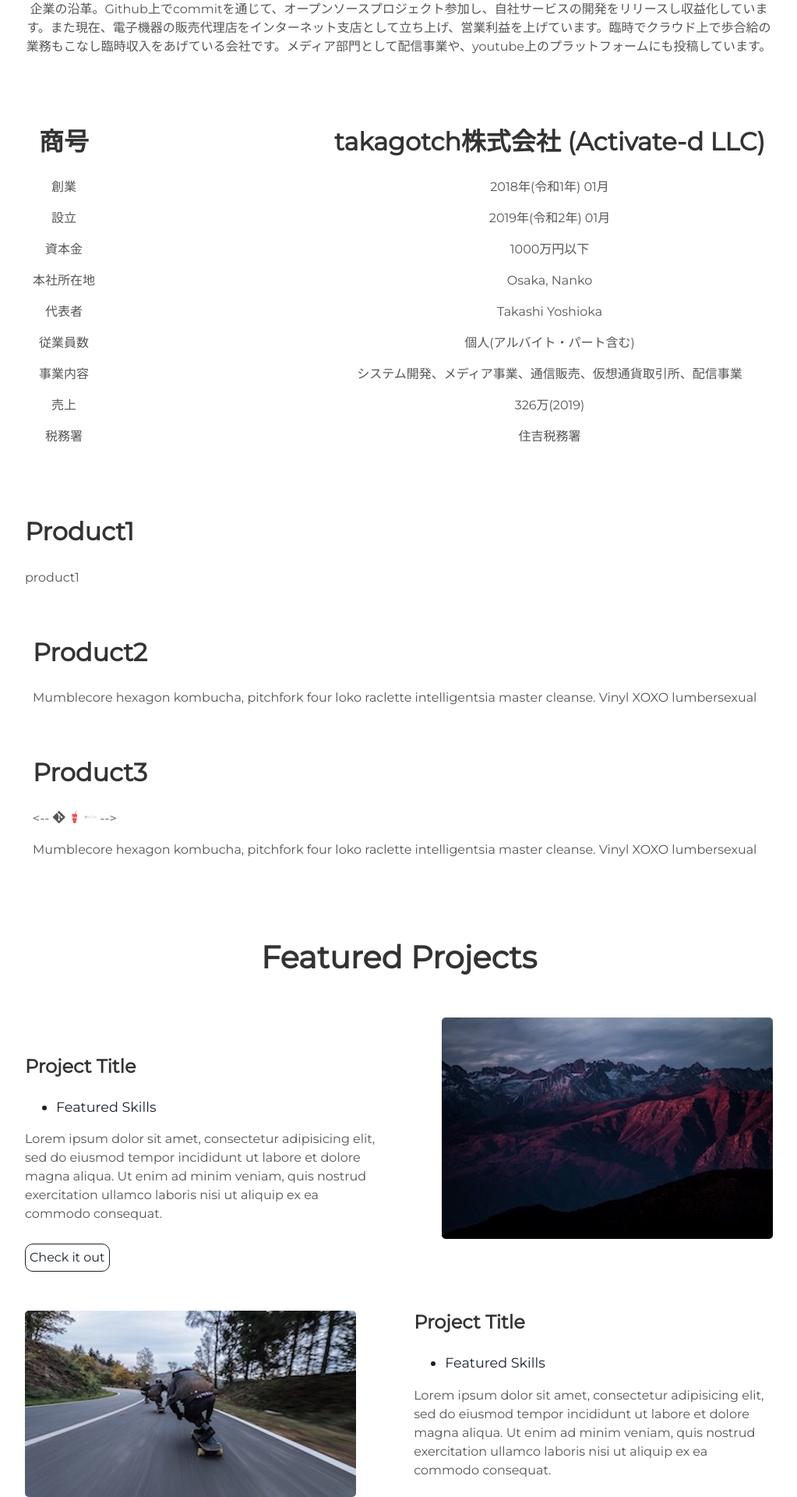
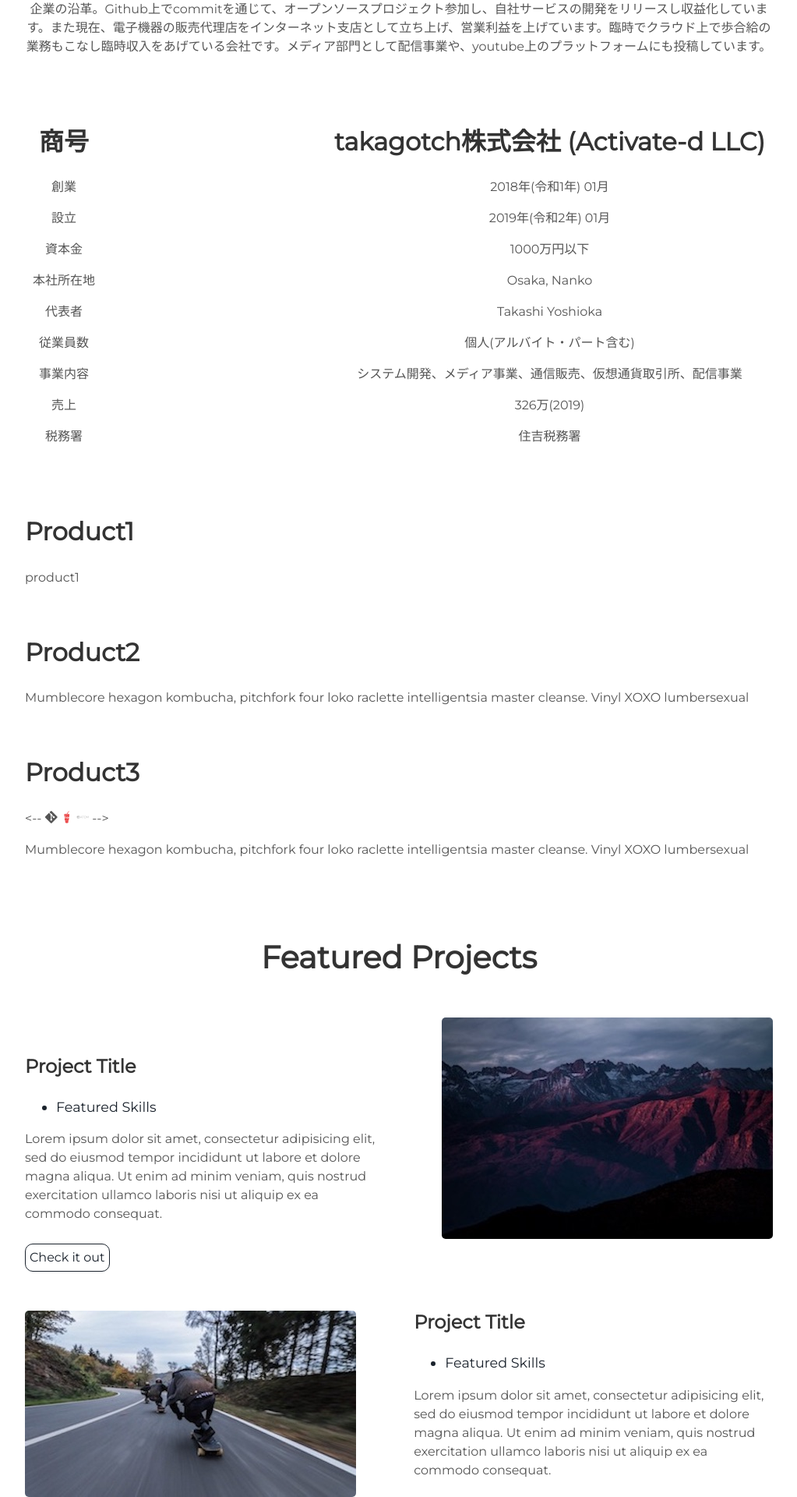
Before and after one commit to takagotch/page351, a Jekyll site: the page built from index.html, in a window 1280 px wide. Shown: the part 1057-2977 px from the top of the page at 78% size, without its empty margins (128-1151 px from the left). Built offline with Jekyll 4.4.1, drawn with Linux system fonts in a browser that asks for light colours.

Commit message:
Update about.html

```diff
--- a/_includes/about.html
+++ b/_includes/about.html
@@ -119,7 +119,7 @@
   </div>
 
   <div class="user2">
-    <div class="tech2">
+    <div class="tech1">
      <h2>Product1</h2>
      <!--
       <i class="devicon-html5-plain-wordmark"></i>
@@ -129,7 +129,7 @@
       <p>product1</p>
     </div>
 
-    <div class="tech">
+    <div class="tech2">
       <h2>Product2</h2>
       <!--
       <i class="devicon-git-plain"></i>
@@ -140,7 +140,7 @@
         Vinyl XOXO lumbersexual</p>
     </div>
 
-    <div class="tech">
+    <div class="tech3">
       <h2>Product3</h2>
       <--
       <i class="devicon-git-plain"></i>
```
